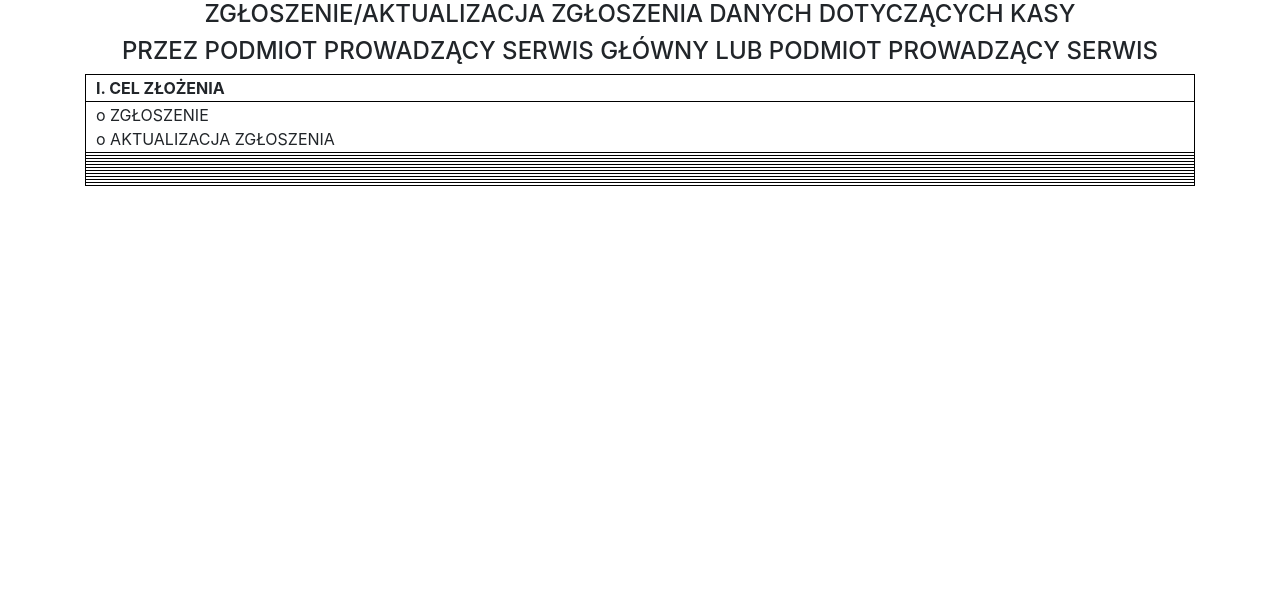
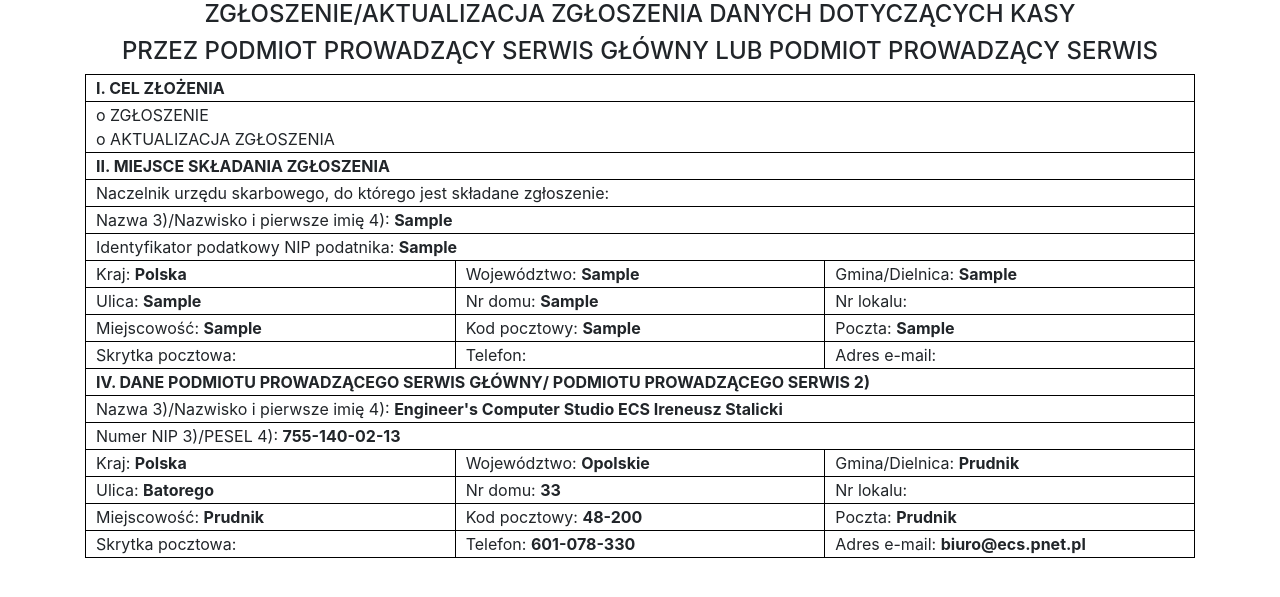
Before and after one commit to black999/kasy, a Django app: page /kasa/1/zgloszenieUS_serwis in a window 1280 px wide. Shown: the top 597 px of the page. Run offline with Django 3.2, Linux system fonts and the light colour scheme; tables that the repository leaves empty hold one stand-in row (values such as "Sample post"); some libraries are stand-ins or nearby versions.

Commit message:
formatka zglosznie serwis cd.

```diff
--- a/kasy/templates/kasy/kasa_detale.html
+++ b/kasy/templates/kasy/kasa_detale.html
@@ -21,7 +21,7 @@
         <hr>
         {% if not kasa.odczytana %}
             <a href="" class="btn btn-success btn-sm"type="button">zgłoszenie podatnika</a>
-            <a href="" class="btn btn-success btn-sm"type="button">zgłoszenie serwisu</a>
+            <a href="{% url 'zgloszenieUS_serwis' pk=kasa.pk %}" class="btn btn-success btn-sm"type="button">zgłoszenie serwisu</a>
         {% endif %}
     </div>
     <div class="col-7">
--- a/kasy/templates/kasy/zgloszenieUS_serwis.html
+++ b/kasy/templates/kasy/zgloszenieUS_serwis.html
@@ -36,37 +36,68 @@
                 </td>
             </tr>
             <tr>
-                <td colspan="3"></td>
+                <td colspan="3"><b>II. MIEJSCE SKŁADANIA ZGŁOSZENIA</b></td>
             </tr>
             <tr>
-                <td colspan="3"></td>
+                <td colspan="3">Naczelnik urzędu skarbowego, do którego jest składane zgłoszenie: </td>
             </tr>
             <tr>
-                <td colspan="3"></td>
+                <td colspan="3">Nazwa 3)/Nazwisko i pierwsze imię 4):
+                    <b>{{ podatnik.nazwa }}{% if podatnik.nazwa_cw %}{{ podatnik.nazwa_cd }}{% endif %}<b>
+                </td>
             </tr>
             <tr>
-                <td colspan="3"></td>
+                <td colspan="3">Identyfikator podatkowy NIP podatnika: <b>{{ podatnik.nip }}</b></td>
             </tr>
             <tr>
-                <td colspan="3"></td>
+                <td>Kraj: <b>Polska</b></td>
+                <td>Województwo: <b>{{ podatnik.wojewodzctwo }}</b></td>
+                <td>Gmina/Dielnica: <b>{{ podatnik.gmina }}</b></td>
             </tr>
             <tr>
-                <td colspan="3"></td>
+                <td>Ulica: <b>{{ podatnik.ulica }}</b></td>
+                <td>Nr domu: <b>{{ podatnik.nr_domu }}</b></td>
+                <td>Nr lokalu: </td>
             </tr>
             <tr>
-                <td colspan="3"></td>
+                <td>Miejscowość: <b>{{ podatnik.miasto }}</b></td>
+                <td>Kod pocztowy: <b>{{ podatnik.kod_pocztowy}}</b></td>
+                <td>Poczta: <b>{{ podatnik.poczta }}</b></td>
             </tr>
             <tr>
-                <td colspan="3"></td>
+                <td>Skrytka pocztowa: </td>
+                <td>Telefon: </td>
+                <td>Adres e-mail: </td>
             </tr>
             <tr>
-                <td colspan="3"></td>
+                <td colspan="3"><b>IV. DANE PODMIOTU PROWADZĄCEGO SERWIS GŁÓWNY/ PODMIOTU PROWADZĄCEGO SERWIS 2)</b></td>
             </tr>
             <tr>
-                <td colspan="3"></td>
+                <td colspan="3">Nazwa 3)/Nazwisko i pierwsze imię 4):
+                    <b>Engineer's Computer Studio ECS Ireneusz Stalicki</b></td>
             </tr>
             <tr>
-                <td colspan="3"></td>
+                <td colspan="3">Numer NIP 3)/PESEL 4): <b>755-140-02-13</b></td>
+            </tr>
+            <tr>
+                <td>Kraj: <b>Polska</b></td>
+                <td>Województwo: <b>Opolskie</b></td>
+                <td>Gmina/Dielnica: <b>Prudnik</b></td>
+            </tr>
+            <tr>
+                <td>Ulica: <b>Batorego</b></td>
+                <td>Nr domu: <b>33</b></td>
+                <td>Nr lokalu: </td>
+            </tr>
+            <tr>
+                <td>Miejscowość: <b>Prudnik</b></td>
+                <td>Kod pocztowy: <b>48-200</b></td>
+                <td>Poczta: <b>Prudnik</b></td>
+            </tr>
+            <tr>
+                <td>Skrytka pocztowa: </td>
+                <td>Telefon: <b>601-078-330</b></td>
+                <td>Adres e-mail: <b>biuro@ecs.pnet.pl</b></td>
             </tr>
         </table>
     </div>
--- a/kasy/views.py
+++ b/kasy/views.py
@@ -156,7 +156,9 @@
     return render(request, 'kasy/zgloszenieUS_podatnik.html', dane)
 
 def zgloszenieUS_serwis(request, pk):
-    dane = {}
+    kasa = get_object_or_404(Kasa, pk=pk)
+    podatnik = kasa.podatnik
+    dane = {'podatnik': podatnik}
     return render(request, 'kasy/zgloszenieUS_serwis.html', dane)
 
 
```
